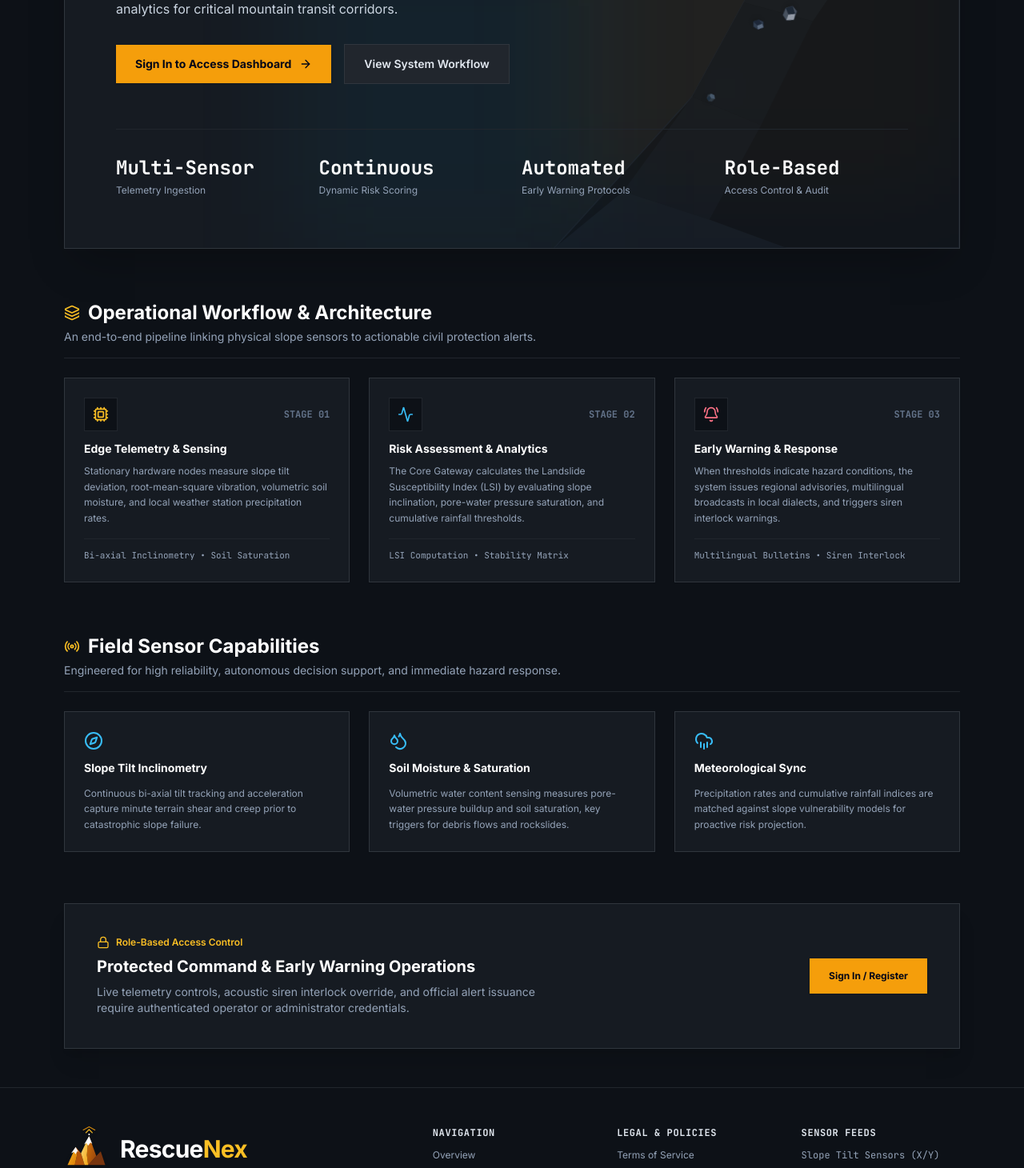
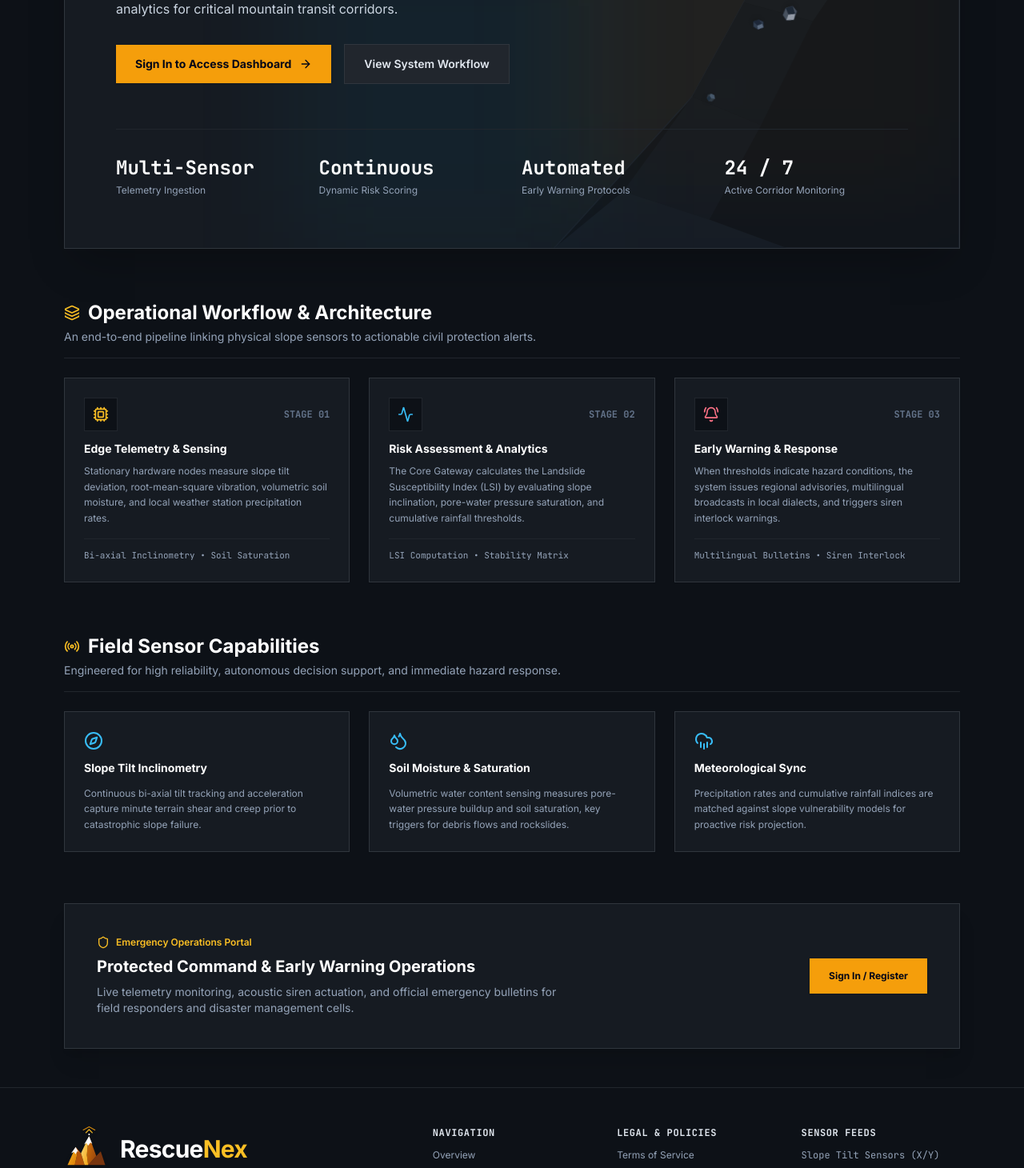
Before and after one commit to priyanshugupta-tech/RescueNex, a React (Vite) app in the folder clients/web-dashboard/: page / in a window 1280 px wide. Shown: the part 367-1827 px from the top of the page at 80% size. Built offline with nearby package versions, Linux system fonts and the light colour scheme; no server answers.

Commit message:
fix(landing): replace RBAC terminology with 24/7 Active Corridor Monitoring and Emergency Operations Portal

```diff
--- a/clients/web-dashboard/src/pages/LandingPage.tsx
+++ b/clients/web-dashboard/src/pages/LandingPage.tsx
@@ -5,7 +5,7 @@ import {
   Compass,
   Droplets,
   CloudRain,
-  Lock,
+  Shield,
   ArrowRight,
   Cpu,
   Layers,
@@ -210,8 +210,8 @@ export const LandingPage: React.FC<LandingPageProps> = ({
             <p className="text-xs text-slate-400">Early Warning Protocols</p>
           </div>
           <div className="space-y-1">
-            <p className="text-xl sm:text-2xl font-bold font-mono text-white">Role-Based</p>
-            <p className="text-xs text-slate-400">Access Control & Audit</p>
+            <p className="text-xl sm:text-2xl font-bold font-mono text-white">24 / 7</p>
+            <p className="text-xs text-slate-400">Active Corridor Monitoring</p>
           </div>
         </div>
       </section>
@@ -333,14 +333,14 @@ export const LandingPage: React.FC<LandingPageProps> = ({
       >
         <div className="space-y-2">
           <div className="flex items-center gap-2 text-xs font-semibold text-amber-400">
-            <Lock className="w-4 h-4" />
-            <span>Role-Based Access Control</span>
+            <Shield className="w-4 h-4" />
+            <span>Emergency Operations Portal</span>
           </div>
           <h3 className="text-xl font-bold text-white font-sans">
             Protected Command & Early Warning Operations
           </h3>
           <p className="text-xs sm:text-sm text-slate-400 max-w-xl leading-relaxed">
-            Live telemetry controls, acoustic siren interlock override, and official alert issuance require authenticated operator or administrator credentials.
+            Live telemetry monitoring, acoustic siren actuation, and official emergency bulletins for field responders and disaster management cells.
           </p>
         </div>
 
```
